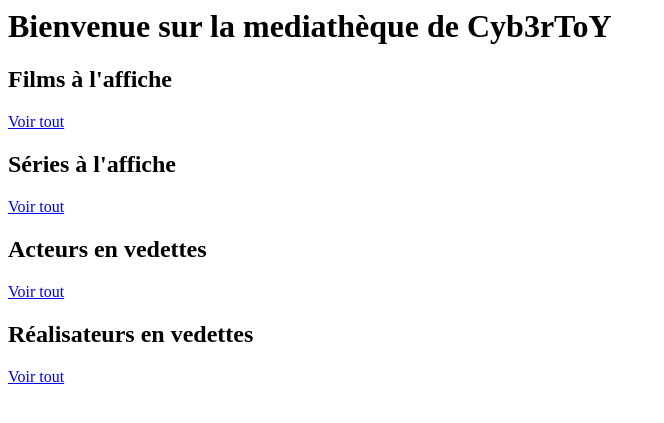
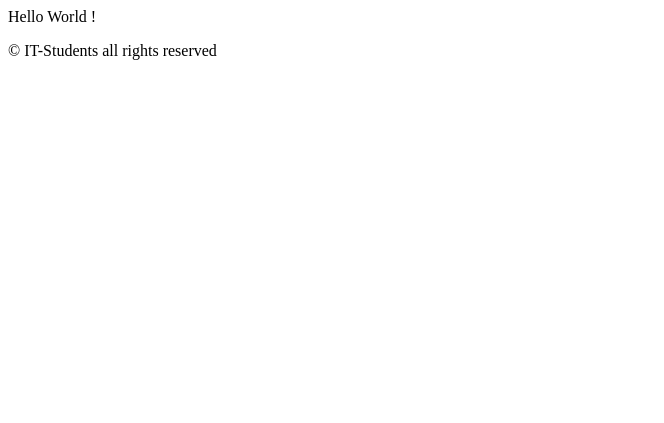
Before and after one commit to zachjve/TP-Git, a PHP site: template app/views/home/index.php in a window 1280 px wide. Shown: the top 423 px of the page, without its empty margins (0-664 px from the left). Run offline with PHP 8.4, Linux system fonts and the light colour scheme; the template is opened without the code that fills it, so the values that code supplies are empty; style sheets or scripts are compiled from the project's sources.

Commit message:
MAJ Structure de base

```diff
--- a/app/views/default.php
+++ b/app/views/default.php
@@ -0,0 +1,29 @@
+<!DOCTYPE html>
+<html lang="fr">
+
+<head>
+    <meta charset="UTF-8">
+    <meta name="viewport" content="width=device-width, initial-scale=1.0">
+    <title>Mediathèque</title>
+
+    <link rel="stylesheet" href="/assets/css/main.min.css">
+</head>
+
+<body>
+    <header>
+        <nav>
+
+        </nav>
+    </header>
+
+    <main class="main-container">
+        <?= $contenu ?>
+    </main>
+
+    <footer>
+        <p>&copy; IT-Students all rights reserved</p>
+    </footer>
+
+</body>
+
+</html>
--- a/app/views/home/index.php
+++ b/app/views/home/index.php
@@ -1,89 +1 @@
-<h1>Bienvenue sur la mediathèque de Cyb3rToY</h1>
-<div class="acceuil-container">
-    <section class="films">
-        <div class="en-tete">
-            <h2>Films à l'affiche</h2>
-            <div class="voir-tout">
-                <a href="films">Voir tout</a>
-            </div>
-        </div>
-        <div class="liste">
-            <?php foreach($datas[0] as $film): ?>
-                <div class="item">
-                    <div class="image-container">
-                        <a href="films/details/<?= $film->getId() ?>">
-                            <img src="assets/images/affiches/<?= $film->getUrl_affiche() ?>.jpg">
-                        </a>
-                    </div>
-                    <div class="bulle">
-                        <h3 class="bulle__titre"><?= $film->GetTitre() ?></h3>
-                        <div class="synopsis"><?= $film->getSynopsis() ?></div>
-                    </div>
-                </div>
-            <?php endforeach; ?>
-        </div>
-    </section>
-    <section class="series">
-        <div class="en-tete">
-            <h2>Séries à l'affiche</h2>
-            <div class="voir-tout"><a href="series">Voir tout</a></div>
-        </div>
-        <div class="liste">
-            <?php foreach($datas[1] as $serie): ?>
-                <div class="item">
-                    <div class="image-container">
-                        <a href="series/details/<?= $serie->getId() ?>">
-                            <img src="assets/images/affiches/<?= $serie->getUrl_affiche() ?>.jpg">
-                        </a>
-                    </div>
-                    <div class="bulle">
-                        <h3 class="bulle__titre"><?= $serie->GetTitre() ?></h3>
-                        <div class="synopsis"><?= $serie->getSynopsis() ?></div>
-                    </div>
-                </div>
-            <?php endforeach; ?>
-        </div>
-    </section>
-    <section class="acteurs">
-        <div class="en-tete">
-            <h2>Acteurs en vedettes</h2>
-            <div class="voir-tout"><a href="acteurs">Voir tout</a></div>
-        </div>
-        <div class="liste">
-            <?php foreach($datas[2] as $acteur): ?>
-                <a href="acteurs/details/<?= $acteur->getId() ?>">
-                    <div class="item">
-                        <div class="image-container">
-                            <img src="assets/images/photos/<?= $acteur->getUrl_photo() ?>.jpg">
-                        </div>
-                        <h3 class="bulle__titre"><?= $acteur->GetPrenom() . " " . $acteur->getNom() ?></h3>
-                        <div class="bulle">
-                            <div class="bio"><?= $acteur->getBio() ?></div>
-                        </div>
-                    </div>
-                </a>
-            <?php endforeach; ?>
-        </div>
-    </section>
-    <section class="realisateurs">
-        <div class="en-tete">
-            <h2>Réalisateurs en vedettes</h2>
-            <div class="voir-tout"><a href="realisateurs">Voir tout</a></div>
-        </div>
-        <div class="liste">
-            <?php foreach($datas[3] as $realisateur): ?>
-                <a href="realisateurs/details/<?= $realisateur->getId() ?>">
-                    <div class="item">
-                        <div class="image-container">
-                            <img src="assets/images/directors/<?= $realisateur->getUrl_photo() ?>.jpg">
-                        </div>
-                        <h3 class="bulle__titre"><?= $realisateur->GetPrenom() . " " . $realisateur->getNom() ?></h3>
-                        <div class="bulle">
-                            <div class="bio"><?= $realisateur->getBio() ?></div>
-                        </div>
-                    </div>
-                </a>
-            <?php endforeach; ?>
-        </div>
-    </section>
-</div>
+Hello World !
--- a/core/Db.php
+++ b/core/Db.php
@@ -13,9 +13,9 @@ class Db extends PDO
 
     // Informations de connexion
     private const DBHOST = 'localhost';
-    private const DBUSER = 'AppMediatheque';
+    private const DBUSER = 'AppDiapo';
     private const DBPASS = 'azerty';
-    private const DBNAME = 'Mediatheque';
+    private const DBNAME = 'TPDiapo';
 
     private function __construct()
     {
```
Also changed, not shown: app/controllers/Controller.php (added, +24 -0 lines), app/controllers/MainController.php (added, +10 -0 lines), composer.json (+3 -4 lines), 1 other file.
